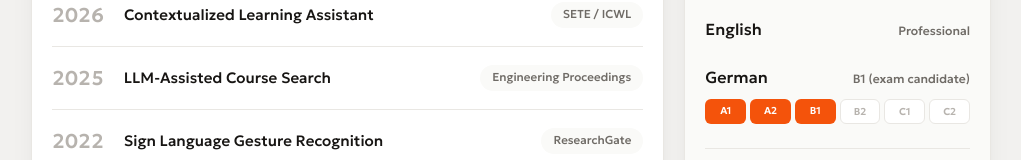
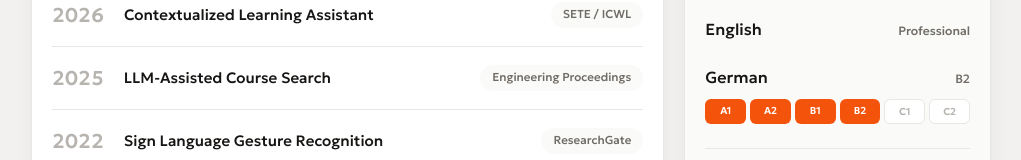
Before and after one commit to abdulaziz-bd/Personal-site, a React (Vite) app: page / in a window 1280 px wide. Shown: the part 1663-1823 px from the top of the page, without its empty margins (129-1150 px from the left). Built offline with nearby package versions, Linux system fonts and the light colour scheme.

Commit message:
fix: update german level to b2

```diff
--- a/src/data/cv.ts
+++ b/src/data/cv.ts
@@ -79,7 +79,7 @@ export type SpokenLanguage = {
 
 export const spokenLanguages: SpokenLanguage[] = [
   { name: "English", level: "Professional" },
-  { name: "German", level: "B1 (exam candidate)", cefr: "B1" },
+  { name: "German", level: "B2", cefr: "B2" },
 ];
 
 export const languagesFootnote =
```
